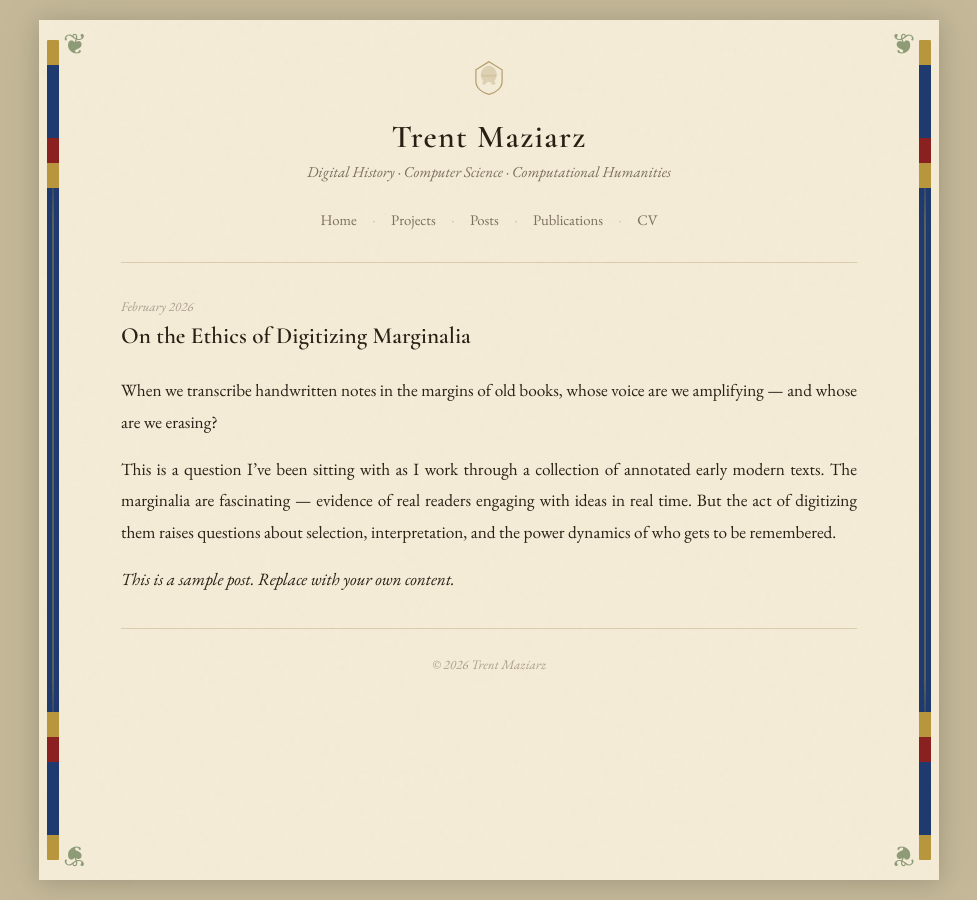
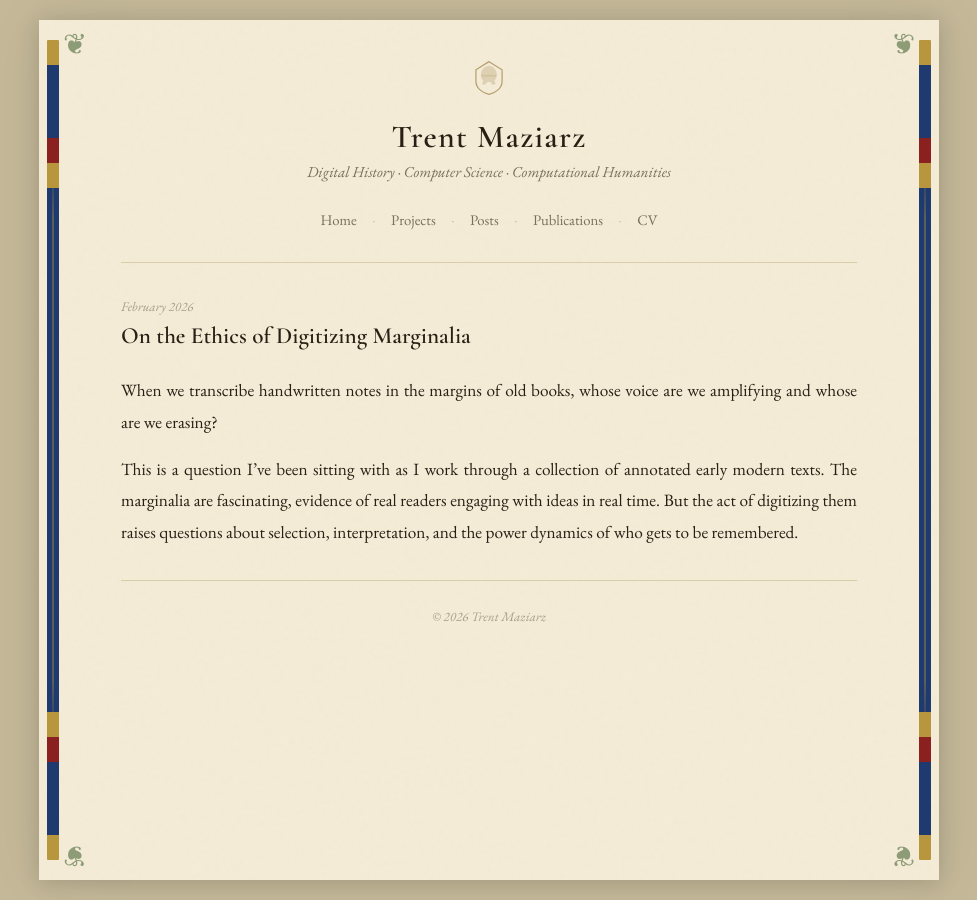
Before and after one commit to trentmaziarz/portfolio, a Jekyll site: the page built from _posts/2026-02-15-ethics-of-digitizing-marginalia.md, in a window 1280 px wide. Shown: the whole page, without its empty margins (151-1128 px from the left). Built offline with Jekyll 4.4.1, drawn with Linux system fonts in a browser that asks for light colours.

Commit message:
Post Change;

```diff
--- a/_posts/2026-02-15-ethics-of-digitizing-marginalia.md
+++ b/_posts/2026-02-15-ethics-of-digitizing-marginalia.md
@@ -3,8 +3,6 @@ title: "On the Ethics of Digitizing Marginalia"
 date: 2026-02-15
 ---
 
-When we transcribe handwritten notes in the margins of old books, whose voice are we amplifying — and whose are we erasing?
+When we transcribe handwritten notes in the margins of old books, whose voice are we amplifying and whose are we erasing?
 
-This is a question I've been sitting with as I work through a collection of annotated early modern texts. The marginalia are fascinating — evidence of real readers engaging with ideas in real time. But the act of digitizing them raises questions about selection, interpretation, and the power dynamics of who gets to be remembered.
-
-*This is a sample post. Replace with your own content.*
+This is a question I've been sitting with as I work through a collection of annotated early modern texts. The marginalia are fascinating, evidence of real readers engaging with ideas in real time. But the act of digitizing them raises questions about selection, interpretation, and the power dynamics of who gets to be remembered.
```
